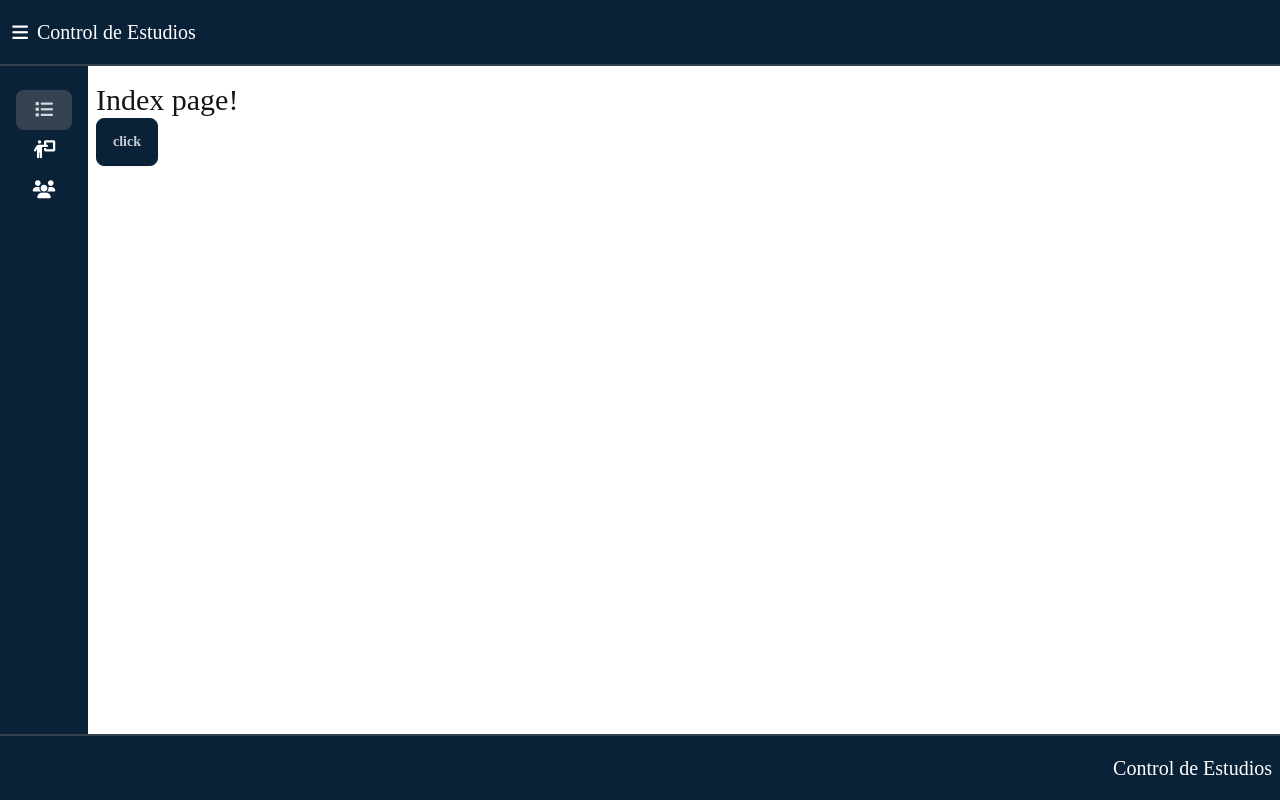
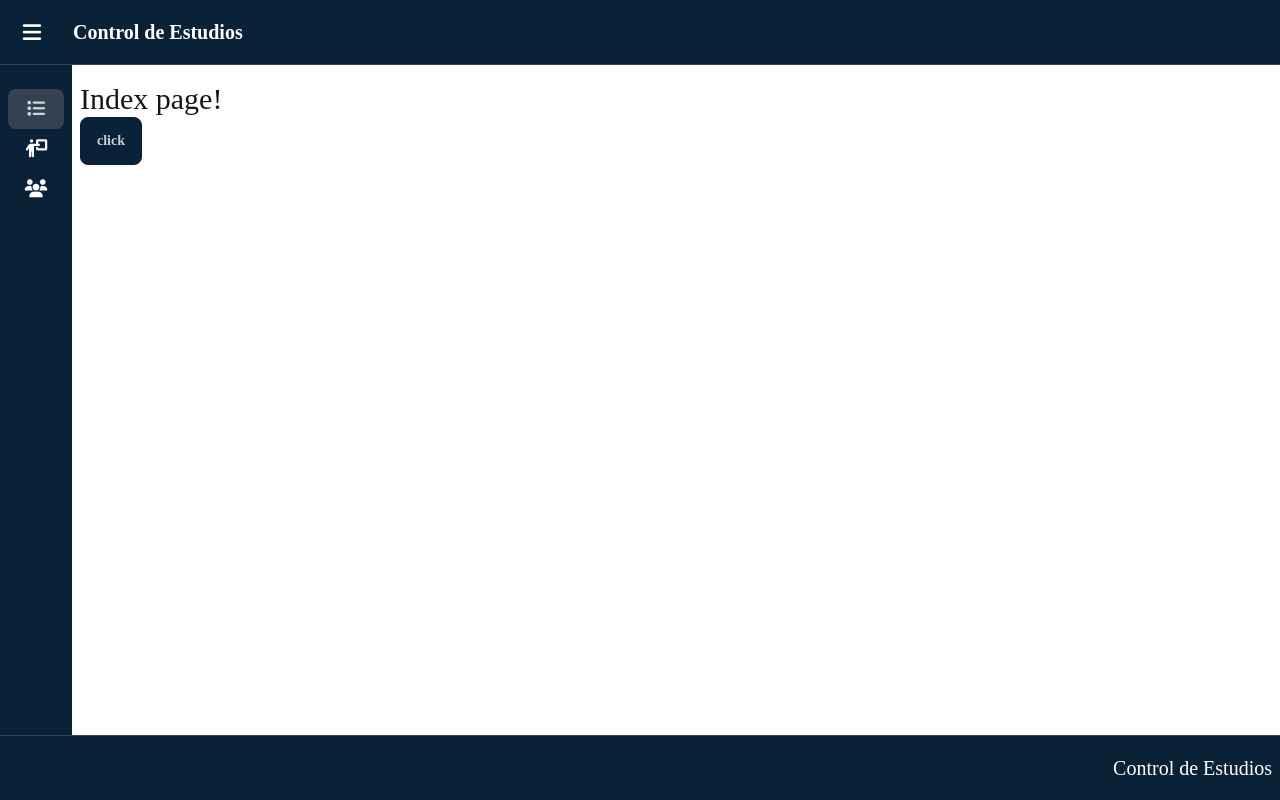
Before and after one commit to RayTarazona/Codigo-fuente-, a Nuxt app: page / in a window 1280 px wide. Built offline with nearby package versions, Linux system fonts and the light colour scheme.

Commit message:
feat: Implementar mini nav

```diff
--- a/components/AppFooter.vue
+++ b/components/AppFooter.vue
@@ -3,8 +3,7 @@
 </script>
 
 <template>
-  <!-- code... -->
-    <footer class="bg-primary border-t-2 border-neutral">
+    <footer class="bg-primary border-t border-neutral">
       <nav class="navbar mx-auto container text-base-100">
         <div class="flex-1"></div>
         <div class="flex-none">
--- a/components/AppHeader.vue
+++ b/components/AppHeader.vue
@@ -4,17 +4,23 @@
 </script>
 
 <template>
-    <header class="bg-primary border-b-2 border-neutral">
-      <nav class="navbar text-base-100">
-        <div class="flex-1">
-          <a class="text-xl">
-            <button class="btn btn-square btn-ghost btn-xs" @click="drawerShown = !drawerShown">
-              <i class="fas fa-bars fa-xl"></i>
-            </button>
-            Control de Estudios</a>
-        </div>
-      </nav>
-    </header>
+  <header class="bg-primary border-b border-neutral">
+    <nav class="navbar bg-primary text-base-100">
+      <div class="flex-none">
+        <button class="btn btn-circle btn-ghost btn-md" @click="drawerShown = !drawerShown">
+          <i class="fas fa-bars fa-xl"></i>
+        </button>
+      </div>
+      <div class="flex-1">
+        <a class="btn btn-ghost text-xl">Control de Estudios</a>
+      </div>
+      <!-- <div class="flex-none">
+        <button class="btn btn-square btn-ghost">
+        <i class="fas fa-gears fa-xl"></i>
+        </button>
+        </div> -->
+    </nav>
+  </header>
 </template>
 
 <style scoped>
--- a/layouts/default.vue
+++ b/layouts/default.vue
@@ -7,25 +7,25 @@
   <section class="min-h-screen h-full flex flex-col bg-primary">
     <app-header />
       <main class="flex-1 flex">
-        <nav class="pt-4 px-2">
-          <menu class="menu h-full">
+        <nav class="pt-4">
+          <menu class="menu">
             <li>
               <nuxt-link to="/"class="text-base-100" active-class="active"><button class="btn btn-ghost btn-square btn-xs"><i class="fas fa-list fa-xl"></i></button>
-                <span :class="{block:drawerShown, hidden: !drawerShown}" >
+                <span v-show="drawerShown" >
                   Inicio
                 </span>
               </nuxt-link>
             </li>
             <li>
               <nuxt-link to="/profesores" class="text-base-100" active-class="active"><button class="btn btn-ghost btn-square btn-xs"><i class="fas fa-person-chalkboard fa-xl"></i></button>
-                <span :class="{block:drawerShown, hidden: !drawerShown}" >
+                <span v-show="drawerShown" >
                   Profesores
                 </span>
               </nuxt-link>
             </li>
             <li>
               <nuxt-link to="/estudiantes" class="text-base-100" active-class="active"><button class="btn btn-ghost btn-square btn-xs"><i class="fas fa-users fa-xl"></i></button>
-                <span :class="{block:drawerShown, hidden: !drawerShown}" >
+                <span v-show="drawerShown" >
                   Estudiantes
                 </span>
               </nuxt-link>
```
